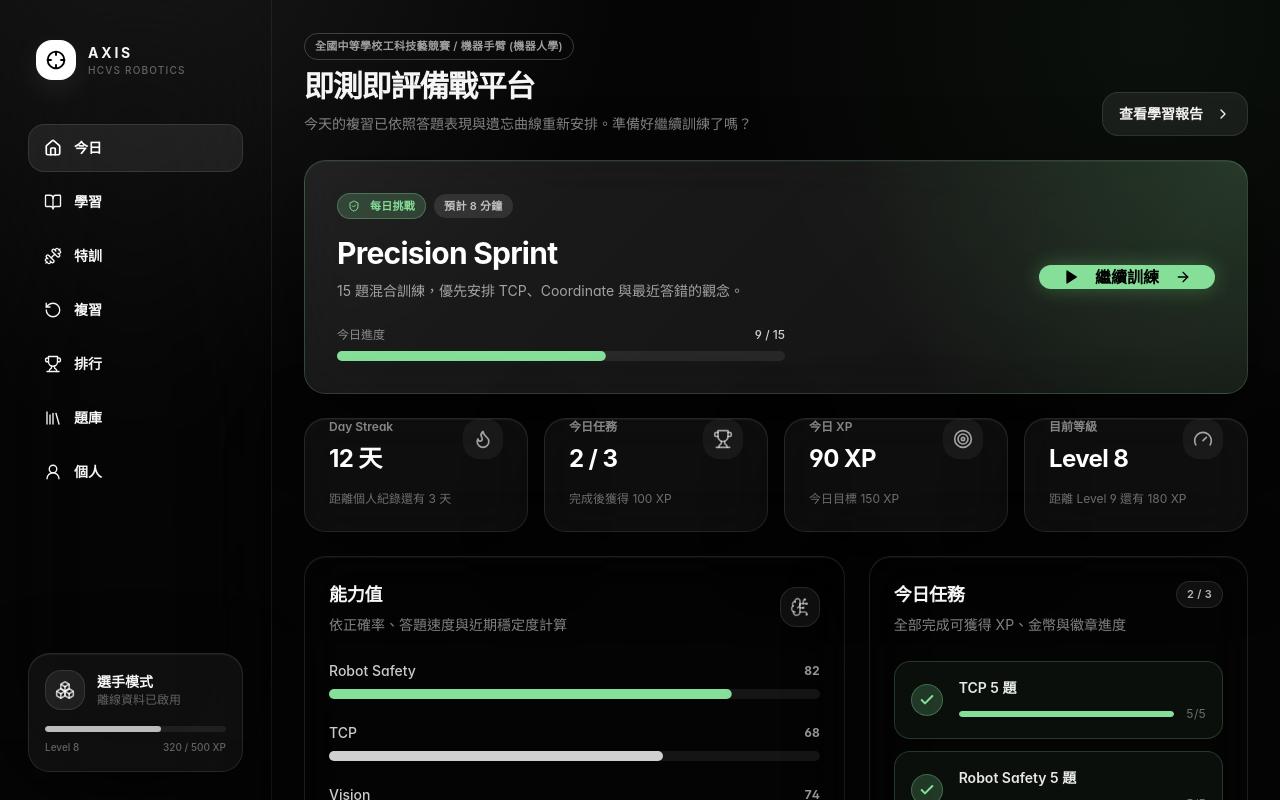
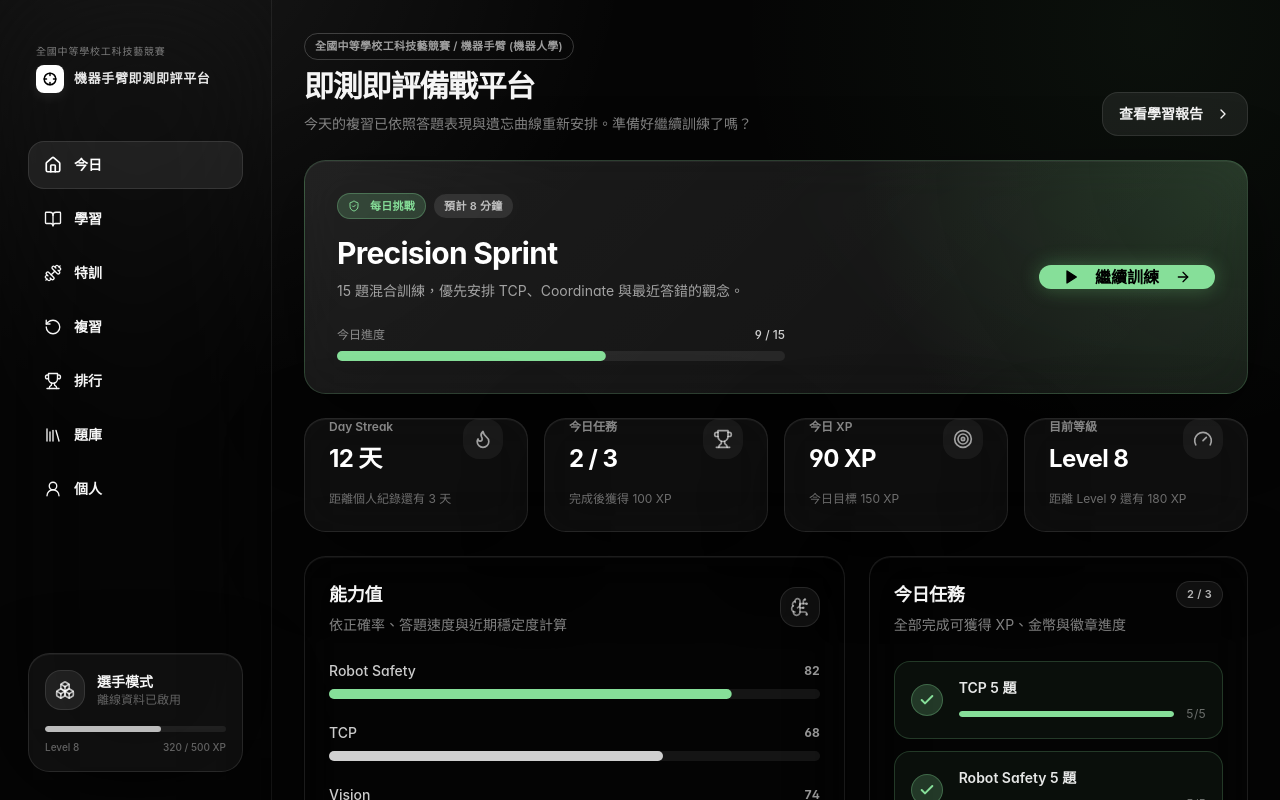
Before and after one commit to LangCheng945/roboticstest, a Next.js app: page / in a window 1280 px wide. Shown: the top 800 px of the page. Built offline with nearby package versions, Linux system fonts and the light colour scheme.

Commit message:
Update app-shell.tsx

```diff
--- a/components/app-shell.tsx
+++ b/components/app-shell.tsx
@@ -79,29 +79,28 @@ function Brand() {
   return (
     <Link
       href="/"
-      className="group flex items-center gap-3 rounded-2xl"
-      aria-label="AXIS Robotics 首頁"
+      className="group flex flex-col justify-center gap-1.5 py-1"
+      aria-label="即測即評備戰平台首頁"
     >
-      <span
-        className={cn(
-          "grid size-10 place-items-center rounded-xl",
-          "border border-white/14 bg-white text-black",
-          "shadow-[0_10px_30px_rgba(255,255,255,0.08)]",
-          "transition-transform duration-300",
-          "group-hover:rotate-3 group-hover:scale-[1.03]"
-        )}
-      >
-        <Crosshair className="size-5" strokeWidth={2.25} />
+      <span className="text-[10px] font-medium tracking-[0.08em] text-white/45 transition-colors group-hover:text-white/65">
+        全國中等學校工科技藝競賽
       </span>
-
-      <span>
-        <span className="block text-sm font-bold tracking-[0.2em]">
-          AXIS
+      <div className="flex items-center gap-2.5">
+        <span
+          className={cn(
+            "grid size-7 shrink-0 place-items-center rounded-lg",
+            "border border-white/14 bg-white text-black",
+            "shadow-[0_4px_12px_rgba(255,255,255,0.08)]",
+            "transition-transform duration-300",
+            "group-hover:rotate-3 group-hover:scale-[1.05]"
+          )}
+        >
+          <Crosshair className="size-3.5" strokeWidth={2.5} />
         </span>
-        <span className="block text-[10px] font-medium tracking-[0.12em] text-white/35">
-          HCVS ROBOTICS
+        <span className="text-[13px] font-bold tracking-wider text-white/90">
+          機器手臂即測即評平台
         </span>
-      </span>
+      </div>
     </Link>
   );
 }
```
